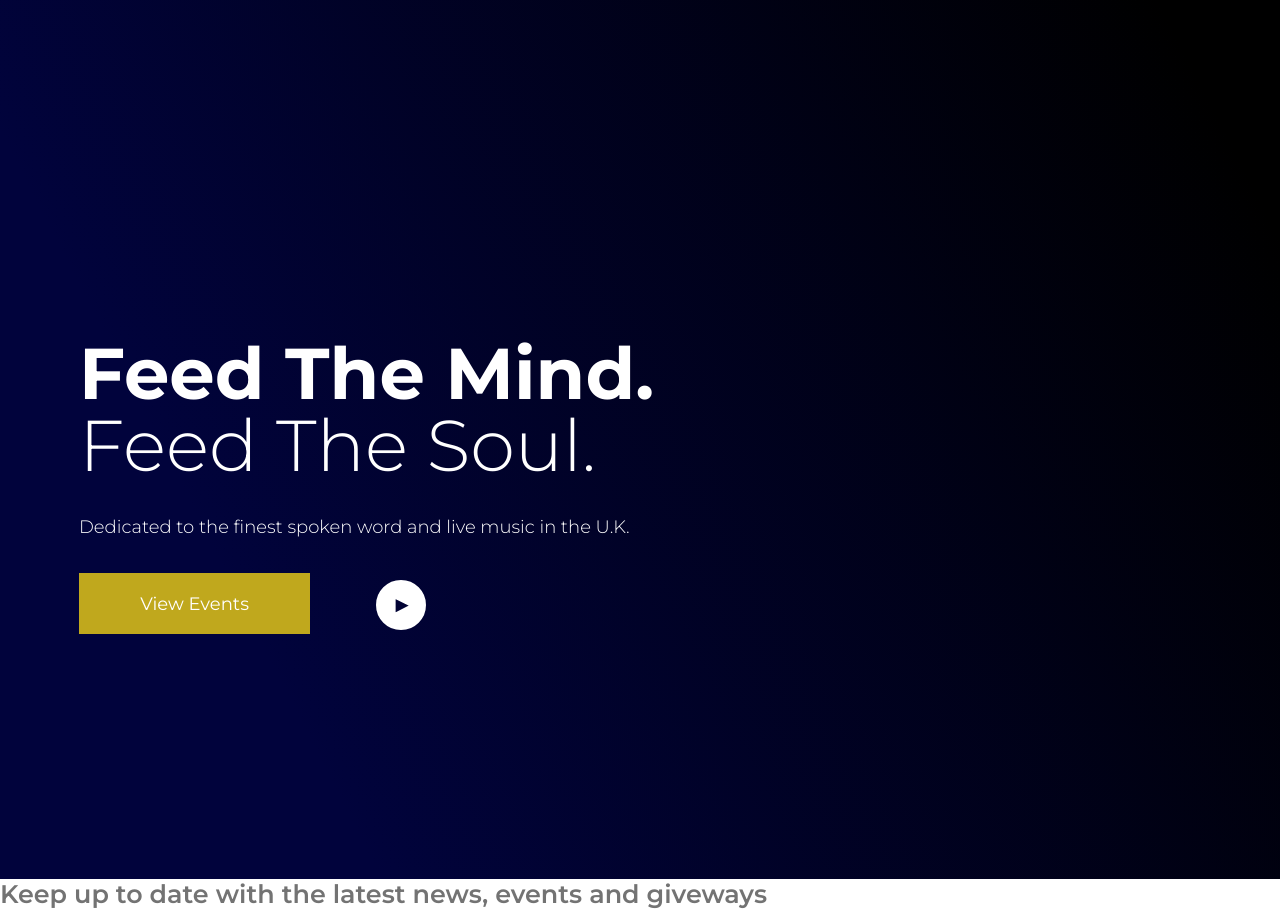
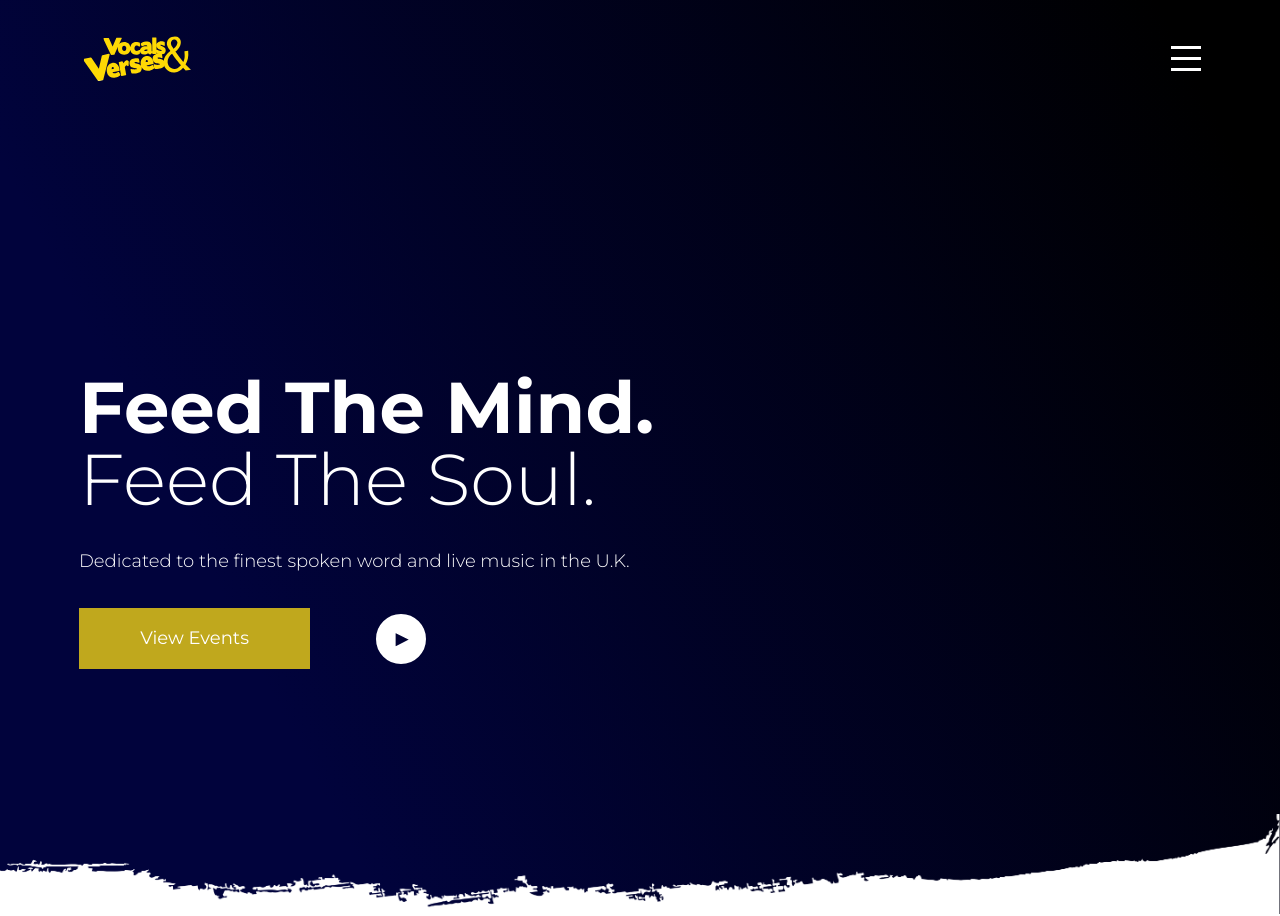
Before and after one commit to LloydBennett/vocalsandverses, a Jekyll site: the page built from index.md, in a window 1280 px wide. Shown: the top 916 px of the page. Built offline with Jekyll 4.4.1, drawn with Linux system fonts in a browser that asks for light colours.

Commit message:
add paintbrush at the bottom of hero

```diff
--- a/_includes/header.html
+++ b/_includes/header.html
@@ -2,9 +2,9 @@
   <div class="container">
     <div class="row">
       <div class="col-xs-2 text-left">
-            <!-- <a class ="logo" href="<?php echo esc_url( home_url( '/' ) ); ?>" data-page-transition>
-                <img src="<?php echo $image[0]; ?>" alt="Vocals &amp; Verses" />
-            </a> -->
+        <a class ="logo" href="<?php echo esc_url( home_url( '/' ) ); ?>" data-page-transition>
+          <img src="../images/logo.svg" alt="Vocals &amp; Verses" />
+        </a>
       </div>
       <div class="col-xs-2 col-xs-offset-8">
         <div class="hamburger-container">
--- a/_sass/globals/_header.scss
+++ b/_sass/globals/_header.scss
@@ -1,12 +1,16 @@
 .nav-bar {
   padding: $spacing-s 0;
+
+  @media #{$tablet-breakpoint}{
+		padding: $spacing-base 0;
+	}
 }
 
 .logo {
 	width: 80px;
 	display: inline-block;
 	@media #{$tablet-breakpoint}{
-		width: 100px;
+		width: 120px;
 	}
 
 	img {
--- a/_sass/modules/_manifest.scss
+++ b/_sass/modules/_manifest.scss
@@ -1,5 +1,6 @@
 @import
       'buttons',
+      'menu',
       'hero'
 //       // 'artist-card',
 //       // 'posts',
--- a/vocalsandverses.css
+++ b/vocalsandverses.css
@@ -1062,13 +1062,16 @@ h4 {
 
 .nav-bar {
   padding: 0.95625rem 0; }
+  @media only screen and (min-width: 48em) {
+    .nav-bar {
+      padding: 1.9125rem 0; } }
 
 .logo {
   width: 80px;
   display: inline-block; }
   @media only screen and (min-width: 48em) {
     .logo {
-      width: 100px; } }
+      width: 120px; } }
   .logo img {
     width: 100%; }
 
@@ -1126,9 +1129,158 @@ h4 {
   color: #6890CA;
   font-size: inherit; }
 
+.nav-modal {
+  position: fixed;
+  width: 100%;
+  height: 100%;
+  top: 0;
+  right: 0;
+  z-index: 100;
+  display: -webkit-box;
+  display: -ms-flexbox;
+  display: flex;
+  visibility: hidden;
+  pointer-events: none; }
+  .nav-modal.menu-open {
+    visibility: visible;
+    pointer-events: auto; }
+    .nav-modal.menu-open .nav-menu {
+      -webkit-transition: -webkit-transform 400ms cubic-bezier(0.46, 0.09, 0.48, 1.04);
+      transition: -webkit-transform 400ms cubic-bezier(0.46, 0.09, 0.48, 1.04);
+      transition: transform 400ms cubic-bezier(0.46, 0.09, 0.48, 1.04);
+      transition: transform 400ms cubic-bezier(0.46, 0.09, 0.48, 1.04), -webkit-transform 400ms cubic-bezier(0.46, 0.09, 0.48, 1.04);
+      -webkit-transform: scale(1, 1);
+              transform: scale(1, 1); }
+    @media only screen and (min-width: 48em) {
+      .nav-modal.menu-open .nav-background-image {
+        opacity: 1; } }
+
+.nav-menu {
+  position: relative;
+  font-weight: bold;
+  text-transform: lowercase;
+  text-align: right;
+  width: 50%;
+  -webkit-transform: scale(0, 1);
+          transform: scale(0, 1);
+  height: 100%;
+  background-color: #1B1B1B;
+  overflow: auto;
+  color: white;
+  -webkit-transition: -webkit-transform 400ms cubic-bezier(0.46, 0.09, 0.48, 1.04);
+  transition: -webkit-transform 400ms cubic-bezier(0.46, 0.09, 0.48, 1.04);
+  transition: transform 400ms cubic-bezier(0.46, 0.09, 0.48, 1.04);
+  transition: transform 400ms cubic-bezier(0.46, 0.09, 0.48, 1.04), -webkit-transform 400ms cubic-bezier(0.46, 0.09, 0.48, 1.04);
+  -webkit-transform-origin: right center;
+          transform-origin: right center; }
+  .nav-menu ul {
+    display: block;
+    width: 100%;
+    height: 100%;
+    font-weight: 400;
+    padding-left: 0;
+    margin-top: 0; }
+    @media only screen and (min-width: 48em) {
+      .nav-menu ul {
+        padding: 12em 6vw 0 0; } }
+    .nav-menu ul li {
+      padding-bottom: 1.38889em;
+      font-size: 1.8em;
+      opacity: 0;
+      -webkit-transform: translateX(25%);
+              transform: translateX(25%);
+      -webkit-transition: opacity 400ms cubic-bezier(0.46, 0.09, 0.48, 1.04) 150ms, -webkit-transform 400ms cubic-bezier(0.46, 0.09, 0.48, 1.04);
+      transition: opacity 400ms cubic-bezier(0.46, 0.09, 0.48, 1.04) 150ms, -webkit-transform 400ms cubic-bezier(0.46, 0.09, 0.48, 1.04);
+      transition: transform 400ms cubic-bezier(0.46, 0.09, 0.48, 1.04), opacity 400ms cubic-bezier(0.46, 0.09, 0.48, 1.04) 150ms;
+      transition: transform 400ms cubic-bezier(0.46, 0.09, 0.48, 1.04), opacity 400ms cubic-bezier(0.46, 0.09, 0.48, 1.04) 150ms, -webkit-transform 400ms cubic-bezier(0.46, 0.09, 0.48, 1.04); }
+      @media only screen and (min-width: 48em) {
+        .nav-menu ul li {
+          font-size: 4em;
+          padding-bottom: 0.75em; } }
+      .nav-menu ul li:last-child {
+        padding-bottom: 0; }
+      .nav-menu ul li.appear {
+        opacity: 1;
+        -webkit-transform: translateX(0);
+                transform: translateX(0); }
+
+.nav-background-image {
+  position: relative;
+  display: none; }
+  @media only screen and (min-width: 48em) {
+    .nav-background-image {
+      width: 50%;
+      height: 100%;
+      background: grey;
+      display: block;
+      opacity: 0;
+      -webkit-transition: opacity 400ms ease 300ms;
+      transition: opacity 400ms ease 300ms; } }
+  .nav-background-image .thumbnail {
+    display: block;
+    position: absolute;
+    width: 100%;
+    height: 100%;
+    opacity: 0; }
+    .nav-background-image .thumbnail.active {
+      z-index: 10;
+      opacity: 1; }
+
+.hamburger-container {
+  text-align: center; }
+  @media only screen and (min-width: 48em) {
+    .hamburger-container {
+      text-align: right; } }
+
+.hamburger-icon {
+  width: 30px;
+  display: inline-block;
+  cursor: pointer;
+  margin-top: 0.95625rem; }
+  .hamburger-icon span {
+    display: block;
+    background-color: white;
+    height: 3px;
+    margin-bottom: 8px;
+    -webkit-transition: 300ms ease;
+    transition: 300ms ease;
+    position: relative; }
+    .hamburger-icon span:first-child, .hamburger-icon span:last-child {
+      -webkit-transform: rotate(0);
+              transform: rotate(0);
+      top: 0; }
+    .hamburger-icon span:last-child {
+      margin-bottom: 0; }
+  .hamburger-icon.menu-open {
+    position: relative;
+    z-index: 100; }
+    .hamburger-icon.menu-open span {
+      -webkit-transition: 300ms ease;
+      transition: 300ms ease; }
+      .hamburger-icon.menu-open span:first-child {
+        -webkit-transform: rotate(45deg);
+                transform: rotate(45deg);
+        top: 8px; }
+      .hamburger-icon.menu-open span:nth-child(2) {
+        opacity: 0; }
+      .hamburger-icon.menu-open span:last-child {
+        -webkit-transform: rotate(-45deg);
+                transform: rotate(-45deg);
+        top: -8px; }
+
+body.menu-open {
+  overflow: hidden; }
+
 .hero {
-  position: relative;
-  overflow: hidden; }
+  position: relative; }
+  .hero::after {
+    content: "";
+    position: absolute;
+    height: 100px;
+    width: 100%;
+    bottom: 0;
+    left: 0;
+    background: url("../images/hero-section-brush.png") no-repeat center top/cover; }
 
 .hero-content {
   padding: 3.825rem 0; }
```
Also changed, not shown: _sass/modules/_hero.scss (+10 -1 lines), _sass/modules/_menu.scss (+4 -7 lines), images/favicon.png (added), images/hero-section-brush.png (added), images/logo.svg (added), 8 other files.
